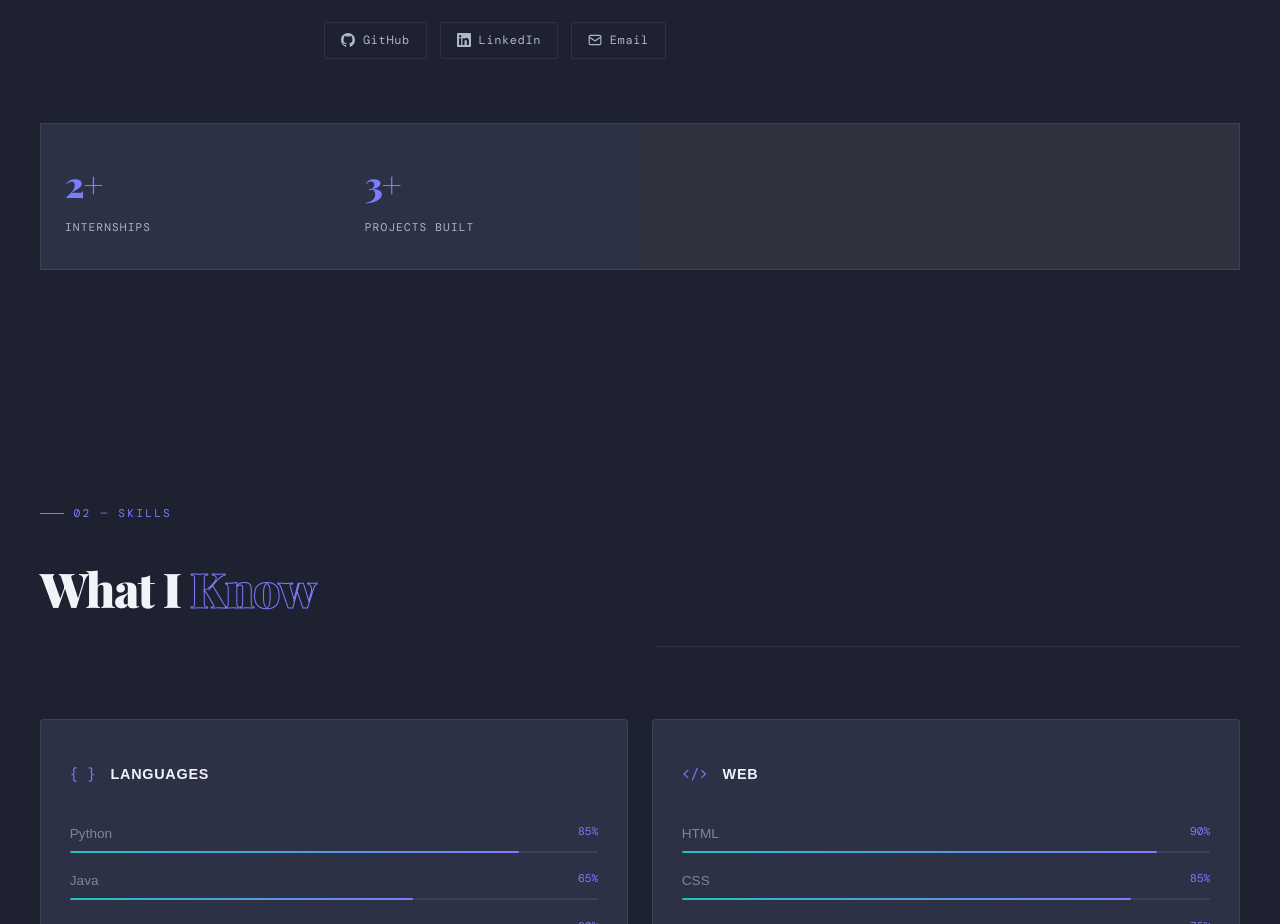
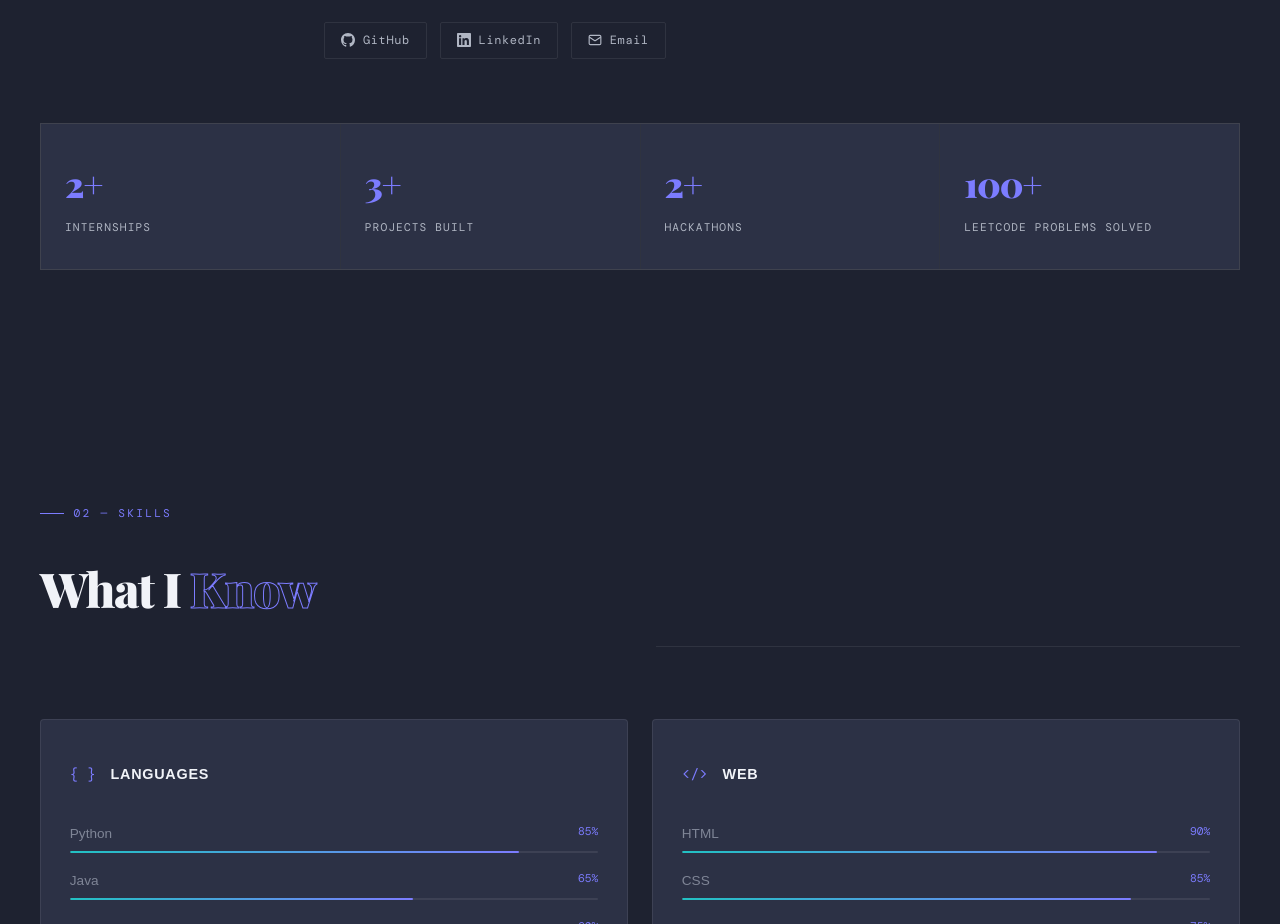
Before and after one commit to Taru-Sharma0503/Taru-s-Portfolio, a React (Vite) app: page / in a window 1280 px wide. Shown: the part 1680-2604 px from the top of the page. Built offline with nearby package versions, Linux system fonts and the light colour scheme; a web font is replaced by a local one.

Commit message:
Added info about hackathons and leetcode

```diff
--- a/src/components/About.jsx
+++ b/src/components/About.jsx
@@ -4,6 +4,8 @@ import './About.css';
 const stats = [
   { value: '2+', label: 'Internships'    },
   { value: '3+', label: 'Projects Built' },
+  { value: '2+', label: 'Hackathons' },
+  { value: '100+', label: 'Leetcode problems solved' },
 ];
 
 const GitHubIcon = () => (
```
